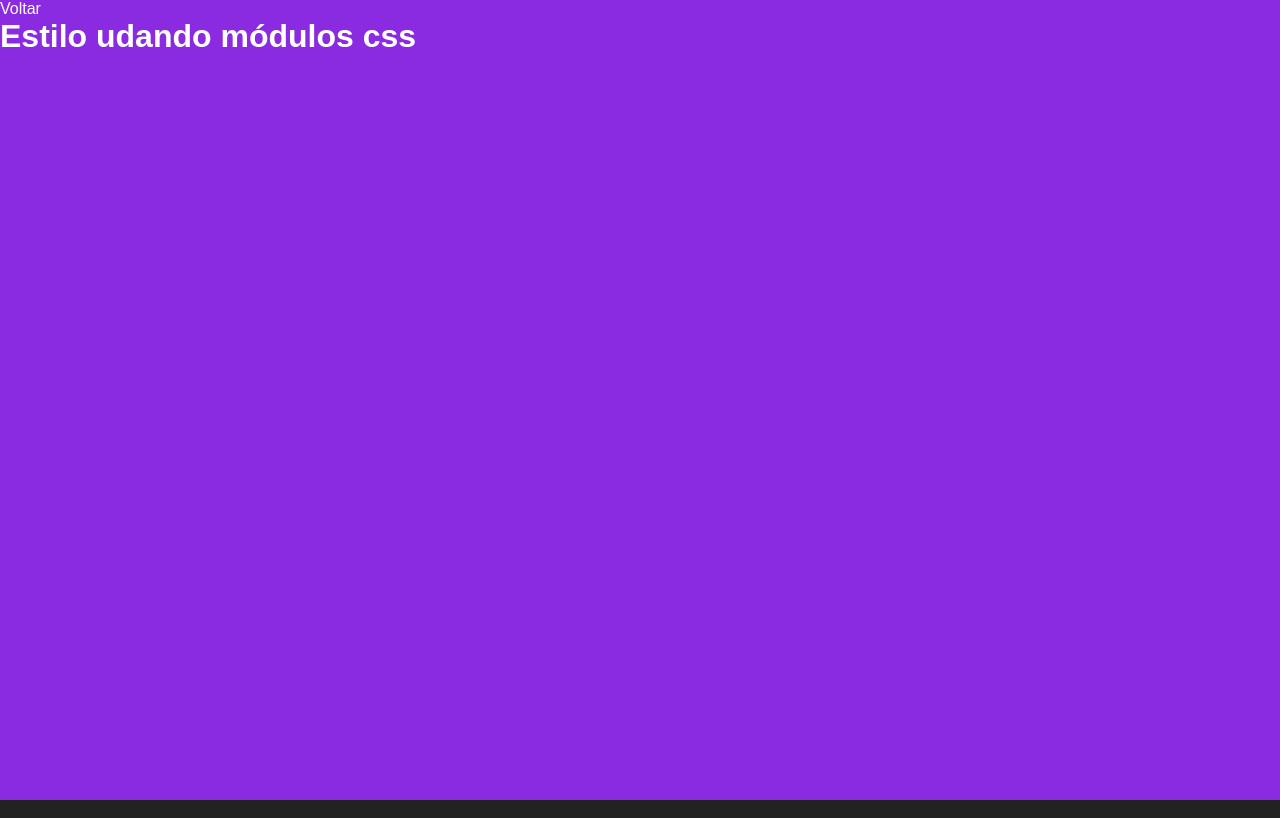
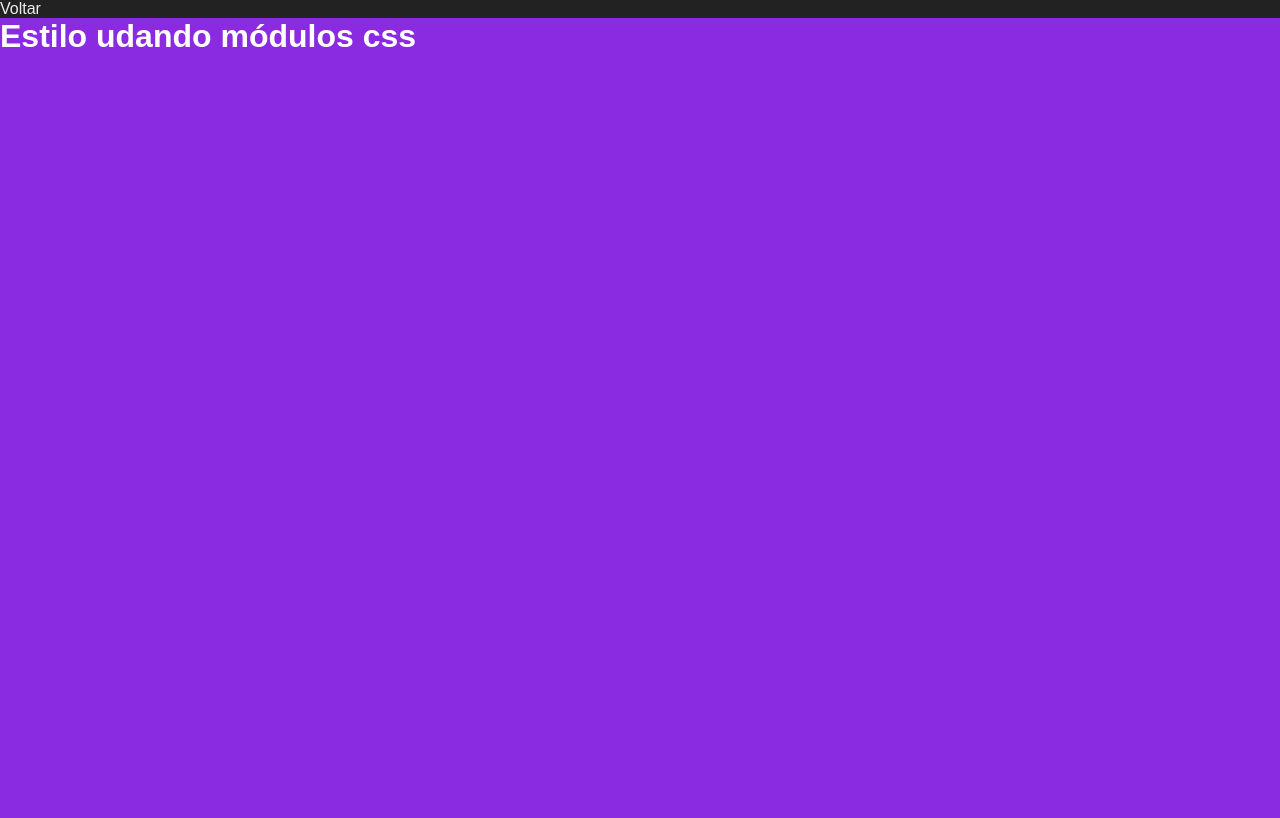
Before and after one commit to Stiverson/intensive-next-react, a Next.js app: page /estiloso in a window 1280 px wide. Built offline with nearby package versions, Linux system fonts and the light colour scheme.

Commit message:
wip layout

```diff
--- /dev/null
+++ b/src/components/Layout.jsx
@@ -0,0 +1,13 @@
+import Link from "next/link"
+
+
+export default function Layout(props){
+
+    return(
+        <div>
+             <Link href="/">Voltar</Link>
+             {props.children}
+        </div>
+    )
+
+}
--- a/src/pages/estiloso.jsx
+++ b/src/pages/estiloso.jsx
@@ -1,12 +1,16 @@
+import Layout from '../components/Layout'
 import style from '../styles/Estiloso.module.css'
-import Link from 'next/link'
+
 
 export default function Estiloso(){
 
     return (
+        <Layout>
+
         <div className={style.roxo}>
-            <Link href="/">Voltar</Link>
+
             <h1>Estilo udando módulos  css</h1>
         </div>
+        </Layout>
     )
 }
```
